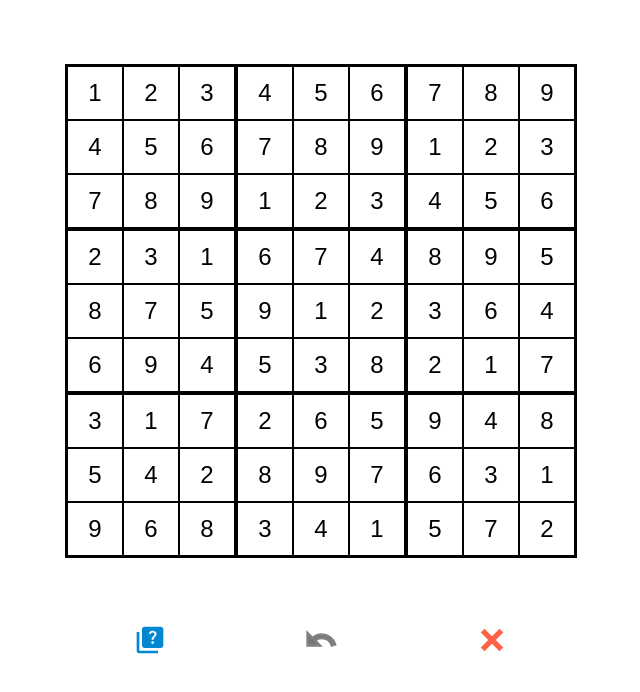
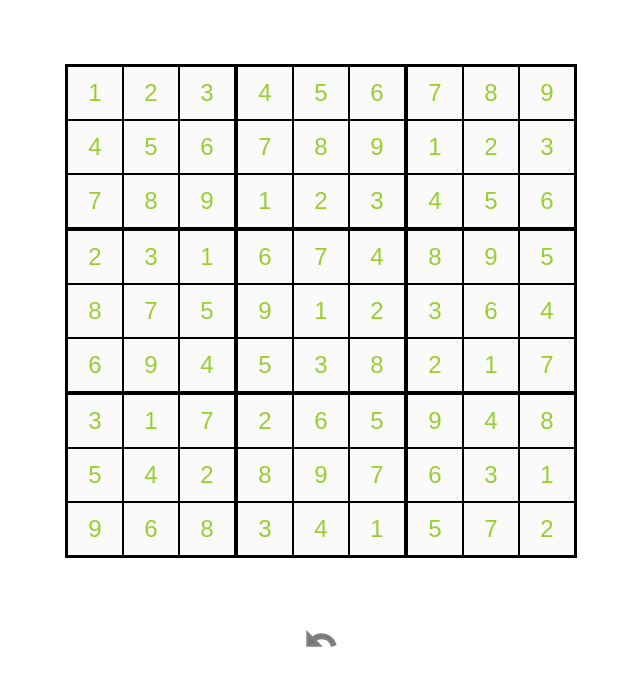
Before and after one commit to alexxuyaowen/sodoku, a React (Create React App) app: page / in a window 1280 px wide. Both pictures are taken after a click on the button 639 px from the left and 640 px from the top of the page. Shown: the top 692 px of the page, without its empty margins (319-959 px from the left). Built offline with nearby package versions, Linux system fonts and the light colour scheme.

Commit message:
buttons show/hide

```diff
--- a/src/App.js
+++ b/src/App.js
@@ -54,6 +54,14 @@ export default function App() {
   const solveBoard = () => {
     const result = solve(board);
     if (result.board) {
+      board.forEach((row, x) => {
+        row.forEach((val, y) => {
+          const ref = refs.current[to1D(x, y)];
+          if (!val) {
+            ref.style.color = "yellowgreen";
+          }
+        });
+      });
       setBoard(result.board);
       setUnsolvedBoard(board);
     } else {
@@ -64,6 +72,13 @@ export default function App() {
   const unsolveBoard = () => {
     setBoard(unsolvedBoard);
     setUnsolvedBoard();
+
+    board.forEach((row, x) => {
+      row.forEach((_, y) => {
+        const ref = refs.current[to1D(x, y)];
+        ref.style.color = "black";
+      });
+    });
   };
 
   const clearBoard = () => {
@@ -108,21 +123,29 @@ export default function App() {
               }}
               type="tel"
               pattern="[0–9]*"
-              disabled={error}
+              disabled={error || !!unsolvedBoard}
               value={value}
               onChange={(e) => handleChange(e, { x, y })}
             />
           ))}
         </div>
       ))}
+      {!error && !nextStep && (
         <div className="buttons">
+          {!unsolvedBoard && (
             <IconButton onClick={showNextStep}>
               <QuizIcon color="info" sx={{ fontSize: 32, padding: 1 }} />
             </IconButton>
+          )}
           {unsolvedBoard ? (
             <IconButton onClick={unsolveBoard}>
               <UndoIcon
-              sx={{ stroke: "gray", strokeWidth: 2, fontSize: 32, padding: 1 }}
+                sx={{
+                  stroke: "gray",
+                  strokeWidth: 2,
+                  fontSize: 32,
+                  padding: 1,
+                }}
               />
             </IconButton>
           ) : (
@@ -137,12 +160,20 @@ export default function App() {
               />
             </IconButton>
           )}
+          {!unsolvedBoard && (
             <IconButton onClick={clearBoard}>
               <ClearIcon
-            sx={{ stroke: "tomato", strokeWidth: 2, fontSize: 32, padding: 1 }}
+                sx={{
+                  stroke: "tomato",
+                  strokeWidth: 2,
+                  fontSize: 32,
+                  padding: 1,
+                }}
               />
             </IconButton>
+          )}
         </div>
+      )}
     </div>
   );
 }
```
Also changed, not shown: 1 other file (tests, documents, lock files or other folders). Lines whose indentation alone changed are shown as unchanged.
